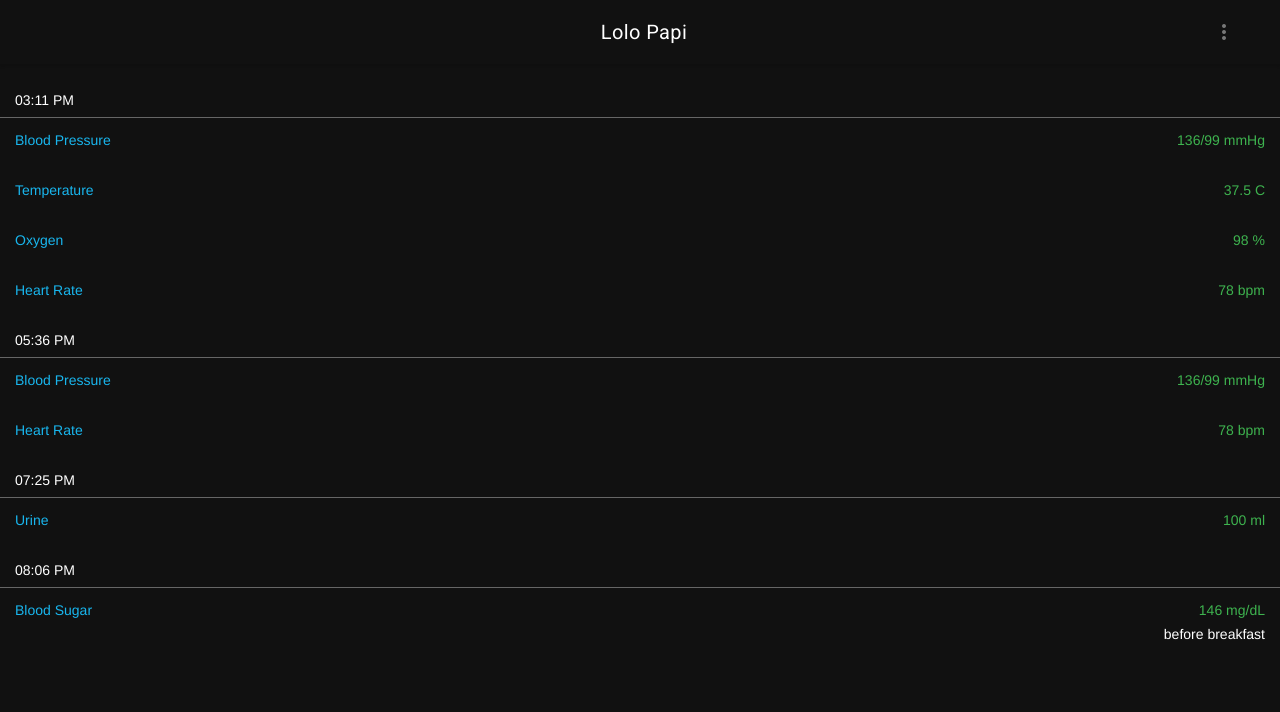
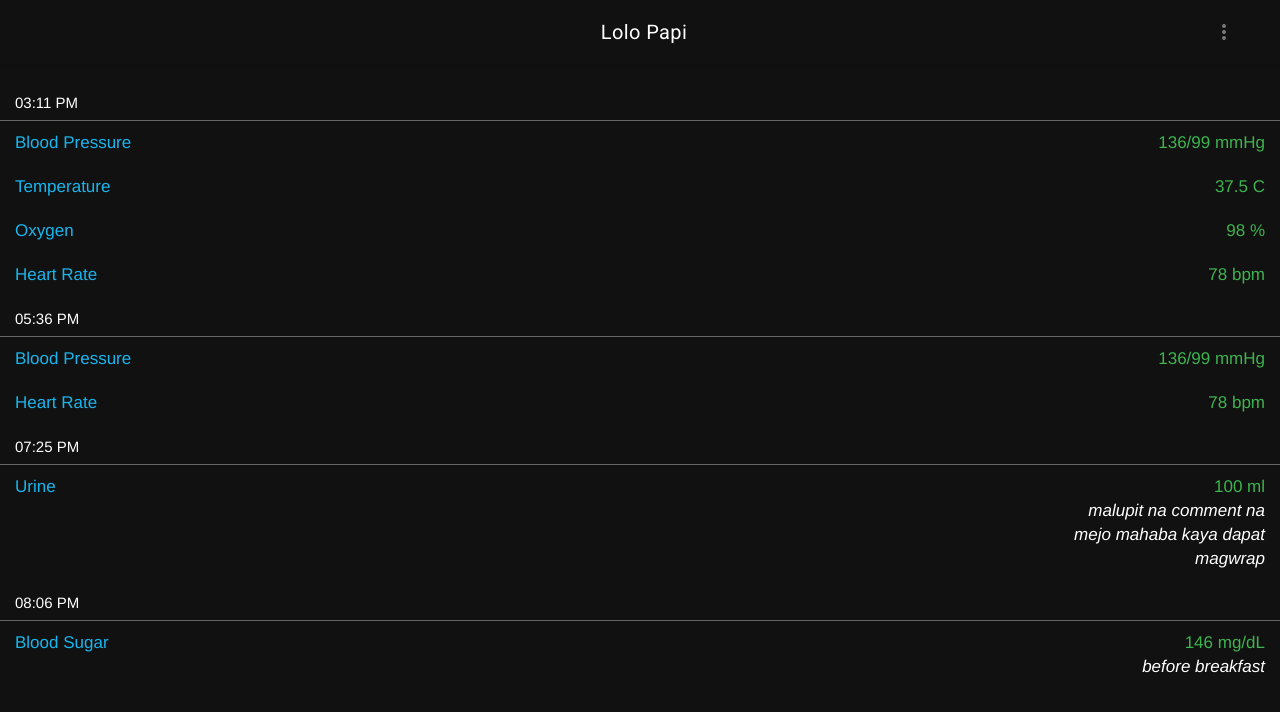
Before and after one commit to kugiigi/subaybay-web, a plain HTML site: page index.html in a window 1280 px wide. Drawn offline with nearby package versions, Linux system fonts and the light colour scheme.

Commit message:
renamed html file

```diff
--- a/subaybay.html
+++ b/index.html
@@ -110,6 +110,7 @@
                             <span class="left item-label">Urine</span>
                             <span class="right">
                                 <div class="value value-label">100 ml</div>
+                                <div class="comments">malupit na comment na mejo mahaba kaya dapat magwrap</div>
                             </span>
                         </li>
                         <li class="section">
--- a/main.css
+++ b/main.css
@@ -8,6 +8,10 @@
 body {
     background: #111111;
     position: relative;
+}
+
+ul, ol {
+    font-size: 17px;
 }
 
 #dashboard {
@@ -136,6 +140,10 @@ body {
     color: #3eb34f;
 }
 
+.comments {
+    font-style: italic;
+}
+
 #container.details .list-view {
     background: transparent;
     transition: background 0.5s;
@@ -194,12 +202,13 @@ body {
 }
 
 #container .list-view ul li {
-/*
-    position: absolute;
-*/
+    display: inline-block;
     left: 0;
     right: 0;
+    width: 100%;
+/*
     height: 50px;
+*/
     border-color: #ddd;
     transition: transform 0.3s, opacity 0.3s 0.3s, border-color 0.3s 0.3s;
 }
@@ -212,6 +221,7 @@ body {
     border-left-width: 0px;
     border-right-width: 0px;
     border-bottom-color: #666666;
+    font-size: 15px;
 }
 
 #container .list-view ul li .value {
@@ -231,10 +241,12 @@ body {
     vertical-align: middle;
     border-radius: 50%;
     margin: 10px 15px;
+    max
 }
 
 #container .list-view ul li .right {
     float: right;
+    max-width: 200px;
 }
 
 #container .list-view ul li .right div {
```
